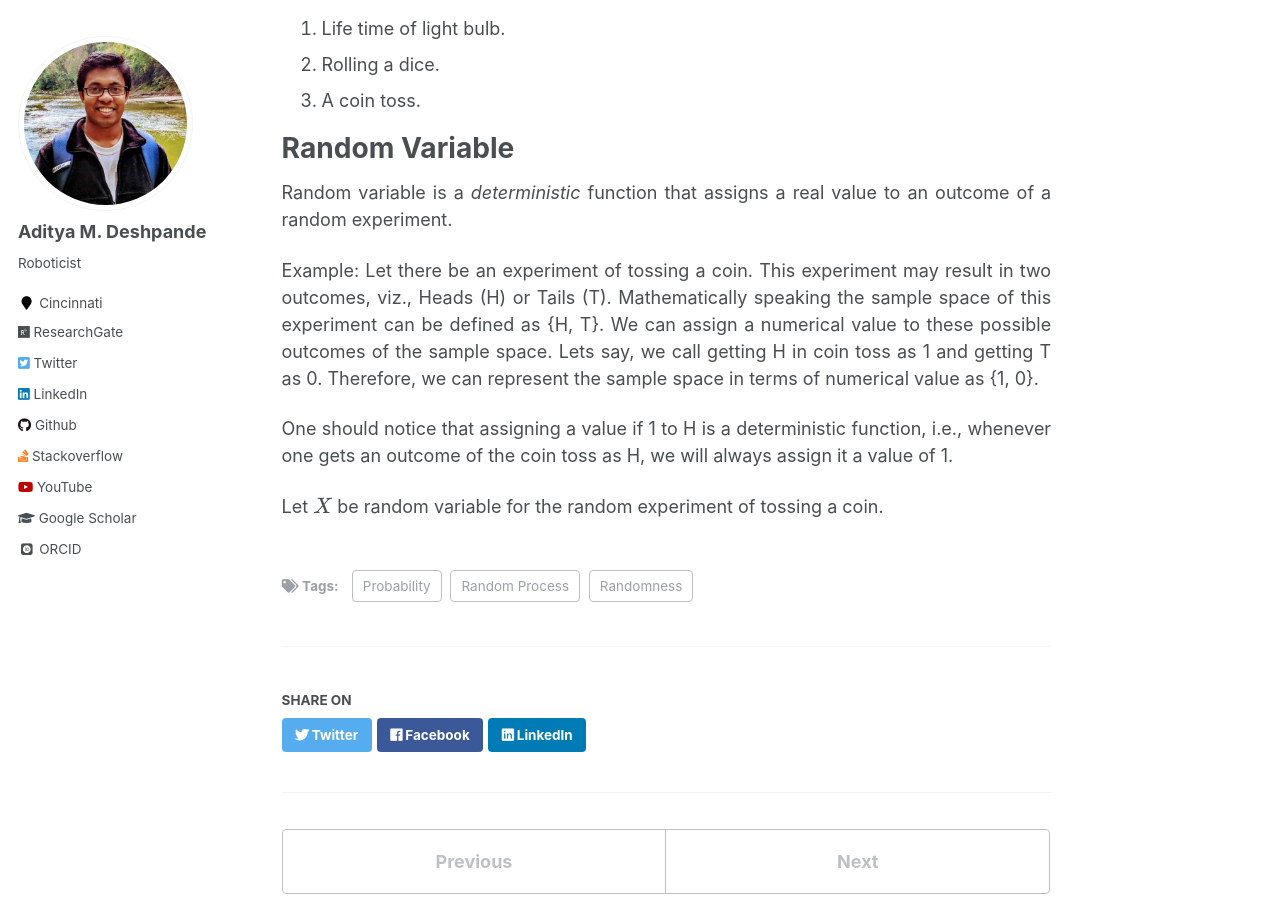
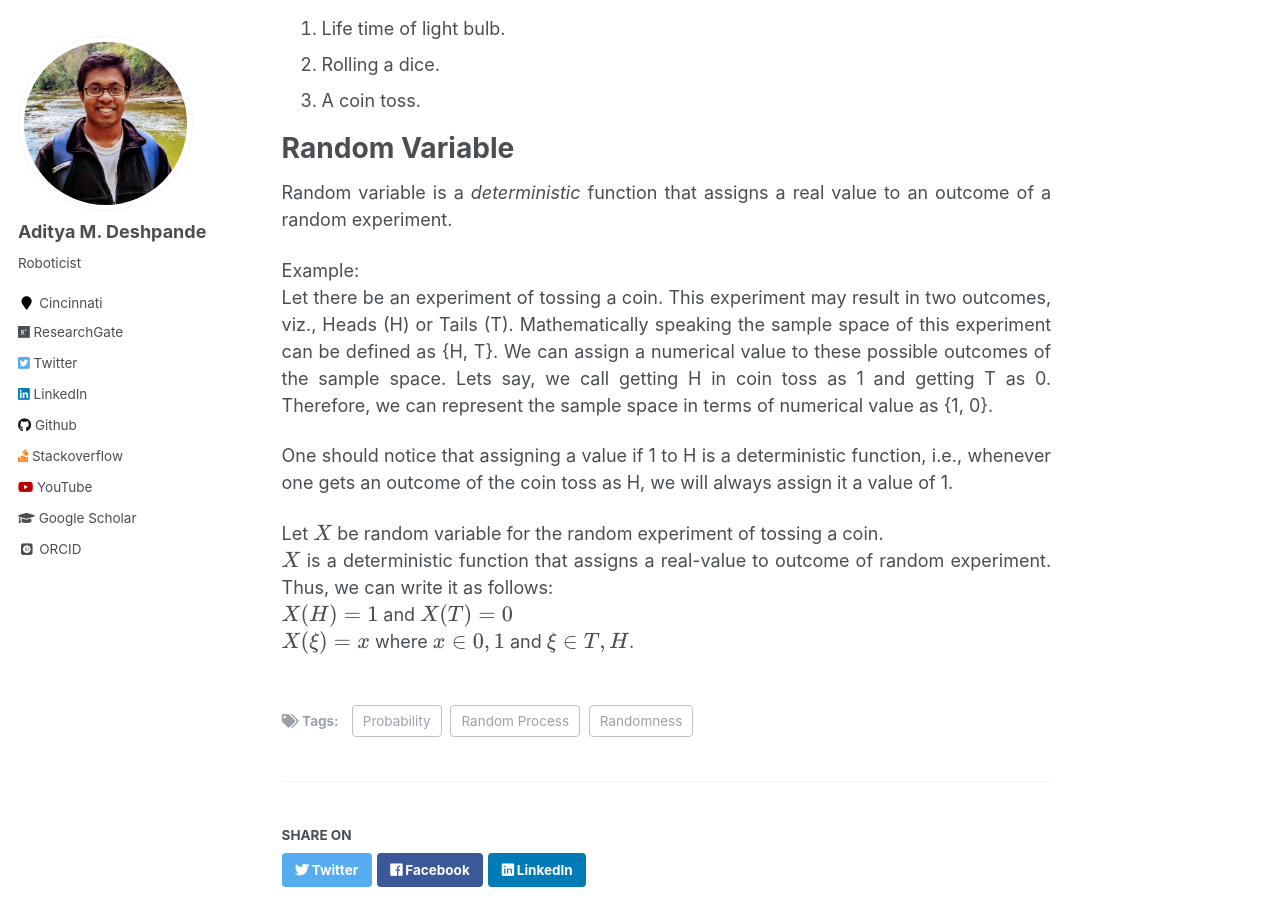
Before and after one commit to adipandas/adipandas.github.io, a Jekyll site: the page built from _posts/2019-09-01-random-process.md, in a window 1280 px wide and 900 px high, scrolled down 480 px. Built offline with Jekyll 4.4.1, drawn with Linux system fonts in a browser that asks for light colours; some web fonts are replaced; formulas are drawn with MathJax 3; comment, search, counter and statistics services are not loaded.

Commit message:
Update 2019-09-01-random-process.md

```diff
--- a/_posts/2019-09-01-random-process.md
+++ b/_posts/2019-09-01-random-process.md
@@ -29,3 +29,7 @@
 One should notice that assigning a value if 1 to H is a deterministic function, i.e., whenever one gets an outcome of the coin toss as H, we will always assign it a value of 1.
 
 Let $$X$$ be random variable for the random experiment of tossing a coin.
+$$X$$ is a deterministic function that assigns a real-value to outcome of random experiment.
+Thus, we can write it as follows:
+$$X(H) = 1$$ and $$X(T)=0$$
+$$X(\xi)=x$$ where $$x\in{0, 1}$$ and $$\xi\in{T, H}$$.
```
